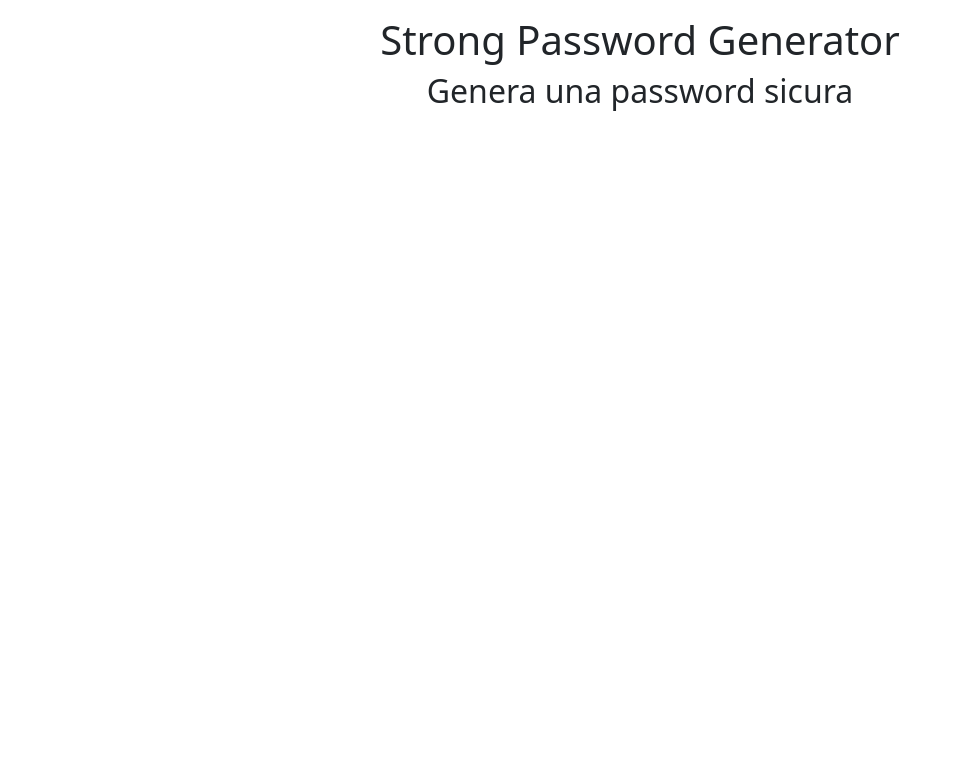
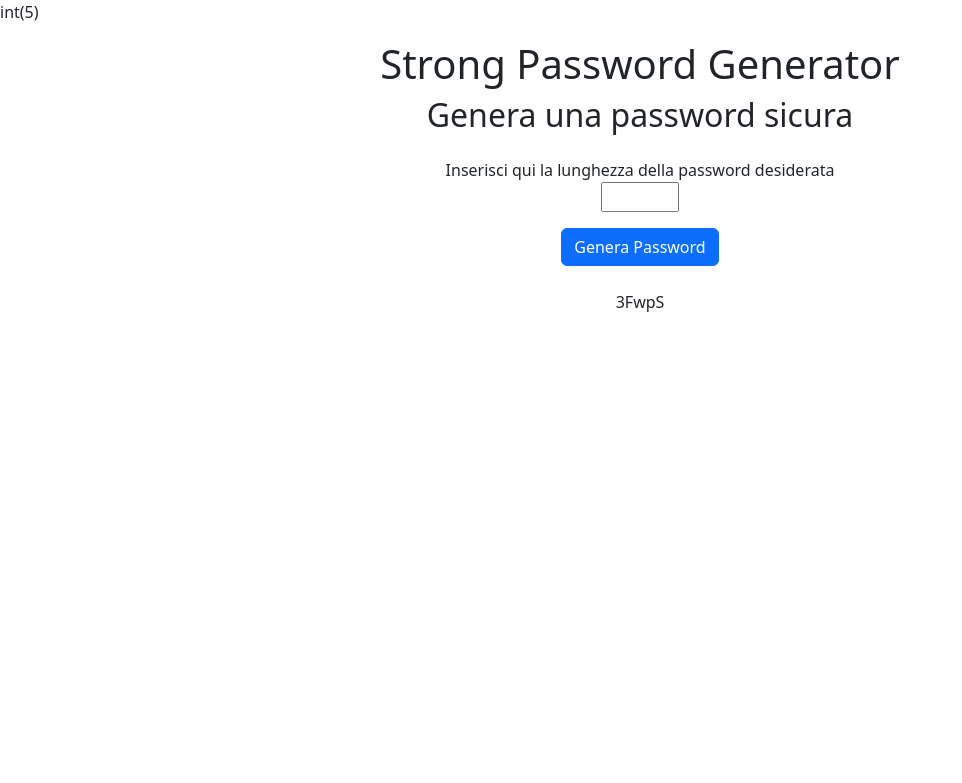
Before and after one commit to tommasodare/php-strong-password-generator, a PHP site: page / in a window 1280 px wide. Shown: the top 783 px of the page, without its empty margins (0-962 px from the left). Run offline with PHP 8.4, Linux system fonts and the light colour scheme.

Commit message:
Add strong password generator functionality with user-defined length

```diff
--- a/index.php
+++ b/index.php
@@ -1,3 +1,25 @@
+<?php
+
+$lunghezza = isset($_GET['lunghezza']) ? intval($_GET['lunghezza']) : 5;
+
+var_dump(($lunghezza));
+
+function randompassword($long)
+{
+
+    $password = "";
+    $possibleChars = '0123456789abcdefghijklmnopqrstuvwxyzABCDEFGHIJKLMNOPQRSTUVWXYZ_?*+&%!#@><°-:,/';
+
+    for ($i = 0; $i < $long; $i++) {
+        $randomIndex = rand(0, strlen($possibleChars) - 1);
+        $password .= $possibleChars[$randomIndex];
+    }
+    return $password;
+}
+
+?>
+
+
 <!DOCTYPE html>
 <html lang="en">
 
@@ -13,6 +35,20 @@
     <div class="container-fluid text-center my-3">
         <h1>Strong Password Generator</h1>
         <h2>Genera una password sicura</h2>
+
+        <form action="" method="get" class="my-4">
+            <div class="d-flex flex-column align-items-center">
+                <label for="">Inserisci qui la lunghezza della password desiderata</label>
+                <input type="number" min="1" max="5" id="lunghezza" name="lunghezza">
+            </div>
+            <button type="submit" class="btn btn-primary mt-3">Genera Password</button>
+        </form>
+
+        <?php
+
+        echo randompassword($lunghezza)
+
+        ?>
     </div>
 
 
```
